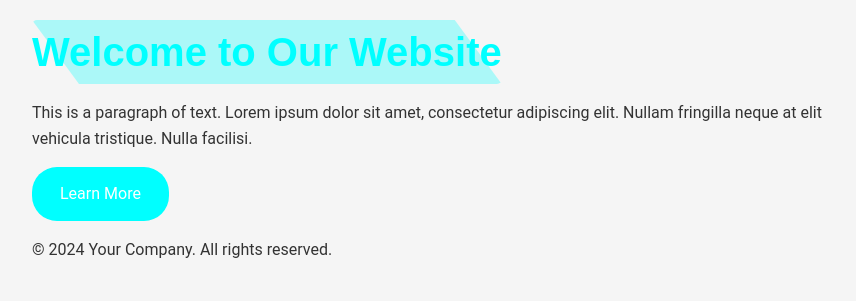
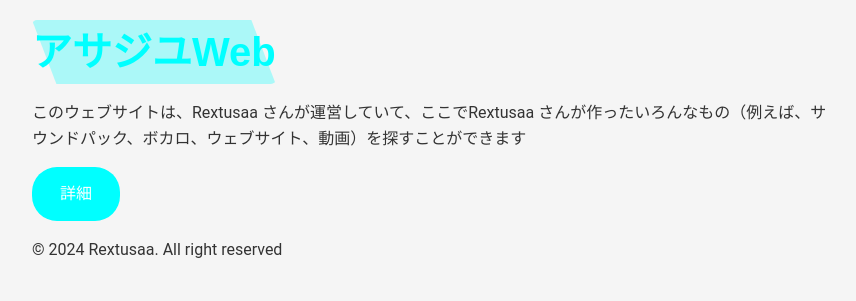
Before and after one commit to Asajyu/Asajyu.github.io, a plain HTML site: page index.html in a window 1280 px wide. Shown: the whole page, without its empty margins (208-1064 px from the left). Drawn offline with Linux system fonts and the light colour scheme.

Commit message:
Update index.html

```diff
--- a/index.html
+++ b/index.html
@@ -88,14 +88,14 @@
 <body>
     <div class="container">
         <header>
-            <h1>Welcome to Our Website</h1>
+            <h1>アサジユWeb</h1>
         </header>
         <main>
-            <p>This is a paragraph of text. Lorem ipsum dolor sit amet, consectetur adipiscing elit. Nullam fringilla neque at elit vehicula tristique. Nulla facilisi.</p>
-            <a href="#" class="button">Learn More</a>
+            <p>このウェブサイトは、Rextusaa さんが運営していて、ここでRextusaa さんが作ったいろんなもの（例えば、サウンドパック、ボカロ、ウェブサイト、動画）を探すことができます</p>
+            <a href="#" class="button">詳細</a>
         </main>
         <footer>
-            <p>&copy; 2024 Your Company. All rights reserved.</p>
+            <p>&copy; 2024 Rextusaa. All right reserved</p>
         </footer>
     </div>
 </body>
```
